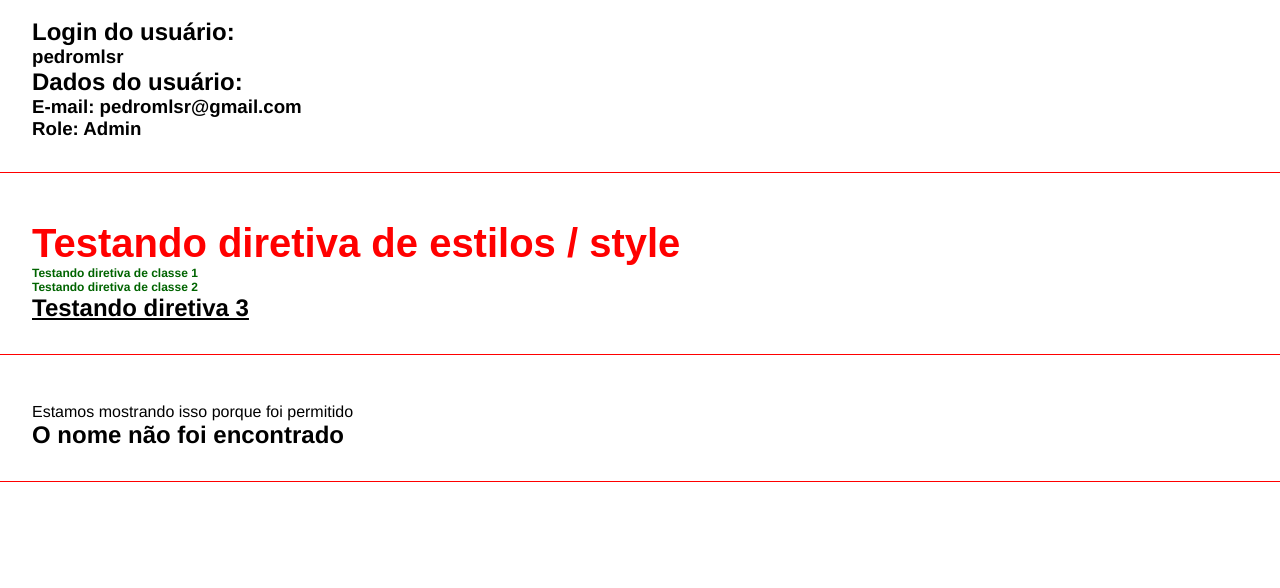
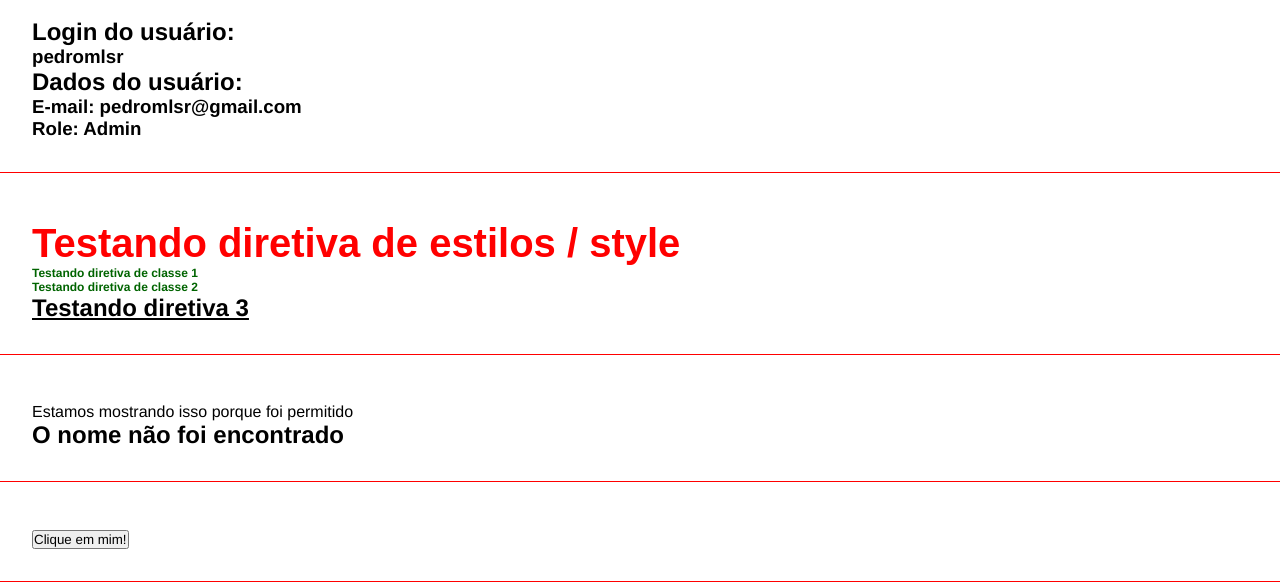
Before and after one commit to pedromlsr/angular-hdc, an Angular app in the folder moments-app/: page / in a window 1280 px wide. Shown: the part 436-1024 px from the top of the page. Built offline with nearby package versions, Linux system fonts and the light colour scheme.

Commit message:
eventos no angular

```diff
--- a/moments-app/src/app/app.component.html
+++ b/moments-app/src/app/app.component.html
@@ -7,3 +7,4 @@
 <app-parent-data [name]='userName' [userData]='userData'></app-parent-data>
 <app-directives></app-directives>
 <app-if-render></app-if-render>
+<app-eventos></app-eventos>
--- a/moments-app/src/app/app.module.ts
+++ b/moments-app/src/app/app.module.ts
@@ -7,6 +7,7 @@
 import { ParentDataComponent } from './components/parent-data/parent-data.component';
 import { DirectivesComponent } from './components/directives/directives.component';
 import { IfRenderComponent } from './components/if-render/if-render.component';
+import { EventosComponent } from './components/eventos/eventos.component';
 
 @NgModule({
   declarations: [
@@ -14,7 +15,8 @@
     FirstComponentComponent,
     ParentDataComponent,
     DirectivesComponent,
-    IfRenderComponent
+    IfRenderComponent,
+    EventosComponent
   ],
   imports: [
     BrowserModule,
--- /dev/null
+++ b/moments-app/src/app/components/eventos/eventos.component.html
@@ -0,0 +1,8 @@
+<div class="class">
+    <p *ngIf="show">
+        Exibindo mensagem!
+    </p>
+    <button (click)="showMessage()">
+        Clique em mim!
+    </button>
+</div>
--- /dev/null
+++ b/moments-app/src/app/components/eventos/eventos.component.ts
@@ -0,0 +1,19 @@
+import { Component, OnInit } from '@angular/core';
+
+@Component({
+    selector: 'app-eventos',
+    templateUrl: './eventos.component.html',
+    styleUrls: ['./eventos.component.css']
+})
+export class EventosComponent implements OnInit {
+    show: boolean = false;
+
+    constructor() { }
+
+    ngOnInit(): void {
+    }
+
+    showMessage(): void {
+        this.show = !this.show
+    }
+}
```
Also changed, not shown: moments-app/src/app/components/eventos/eventos.component.css (added), 1 other file (tests, documents, lock files or other folders).
